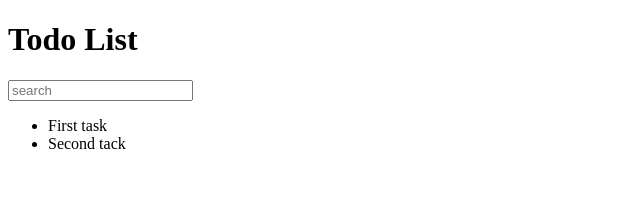
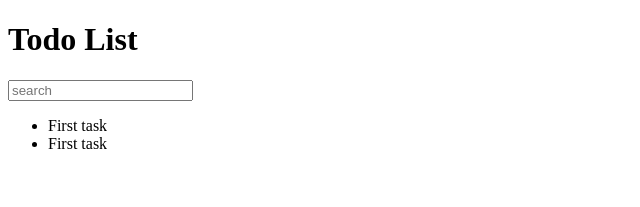
Before and after one commit to dima666Sik/Todo-List, a React (Create React App) app in the folder client/: page / in a window 1280 px wide. Shown: the top 207 px of the page, without its empty margins (0-640 px from the left). Built offline with nearby package versions, Linux system fonts and the light colour scheme.

Commit message:
update skeleton app.

```diff
--- a/client/package.json
+++ b/client/package.json
@@ -1,5 +1,5 @@
 {
-  "homepage": "https://dima666Sik.github.io/Todo-List/client",
+  "homepage": "https://dima666Sik.github.io/Todo-List",
   "name": "client",
   "version": "0.1.0",
   "private": true,
@@ -13,9 +13,9 @@
     "web-vitals": "^2.1.4"
   },
   "scripts": {
-    "start": "react-scripts start",
     "predeploy": "npm run build",
     "deploy": "gh-pages -d build",
+    "start": "react-scripts start",
     "build": "react-scripts build",
     "test": "react-scripts test",
     "eject": "react-scripts eject"
--- a/client/src/App.js
+++ b/client/src/App.js
@@ -1,23 +1,8 @@
-const TodoList = () => {
-	return (
-		<div>
-			<ul>
-				<li>First task</li>
-				<li>Second tack</li>
-			</ul>
-		</div>
-	);
-};
+import AppHeader from "./components/AppHeader";
+import SearchPanel from "./components/SearchPanel";
+import TodoList from "./components/TodoList";
 
-const AppHeader = () => {
-	return <h1>Todo List</h1>;
-};
-
-const SearchPanel = () => {
-	return <input placeholder="search" />;
-};
-
-export default function App() {
+const App = () => {
 	return (
 		<div>
 			<AppHeader />
@@ -25,4 +10,6 @@ export default function App() {
 			<TodoList />
 		</div>
 	);
-}
+};
+
+export default App;
--- /dev/null
+++ b/client/src/components/AppHeader.js
@@ -0,0 +1,5 @@
+const AppHeader = () => {
+	return <h1>Todo List</h1>;
+};
+
+export default AppHeader;
--- /dev/null
+++ b/client/src/components/SearchPanel.js
@@ -0,0 +1,5 @@
+const SearchPanel = () => {
+	return <input placeholder="search" />;
+};
+
+export default SearchPanel;
--- /dev/null
+++ b/client/src/components/TodoList.js
@@ -0,0 +1,18 @@
+import TodoListItem from "./TodoListItem";
+
+const TodoList = () => {
+	return (
+		<div>
+			<ul>
+				<li>
+					<TodoListItem />
+				</li>
+				<li>
+					<TodoListItem />
+				</li>
+			</ul>
+		</div>
+	);
+};
+
+export default TodoList;
--- /dev/null
+++ b/client/src/components/TodoListItem.js
@@ -0,0 +1,5 @@
+const TodoListItem = () => {
+	return <span>First task</span>;
+};
+
+export default TodoListItem;
```
